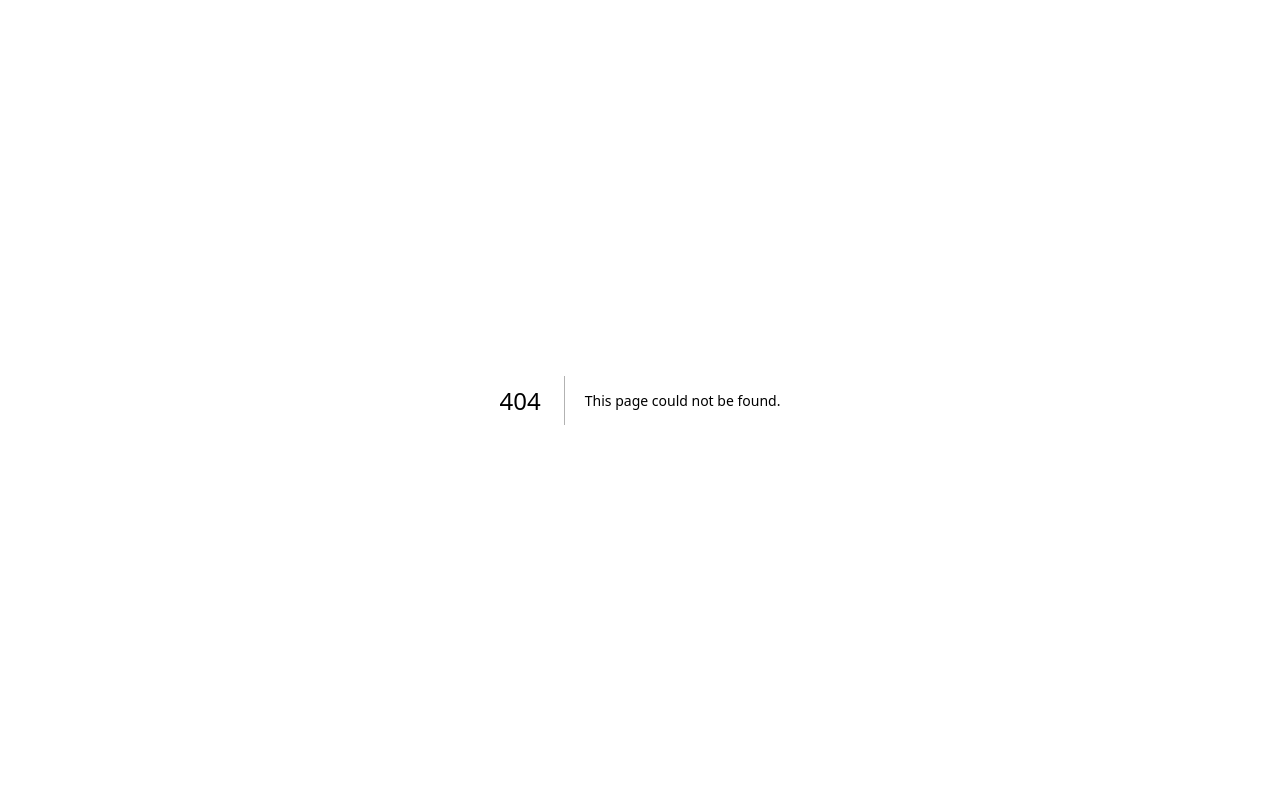
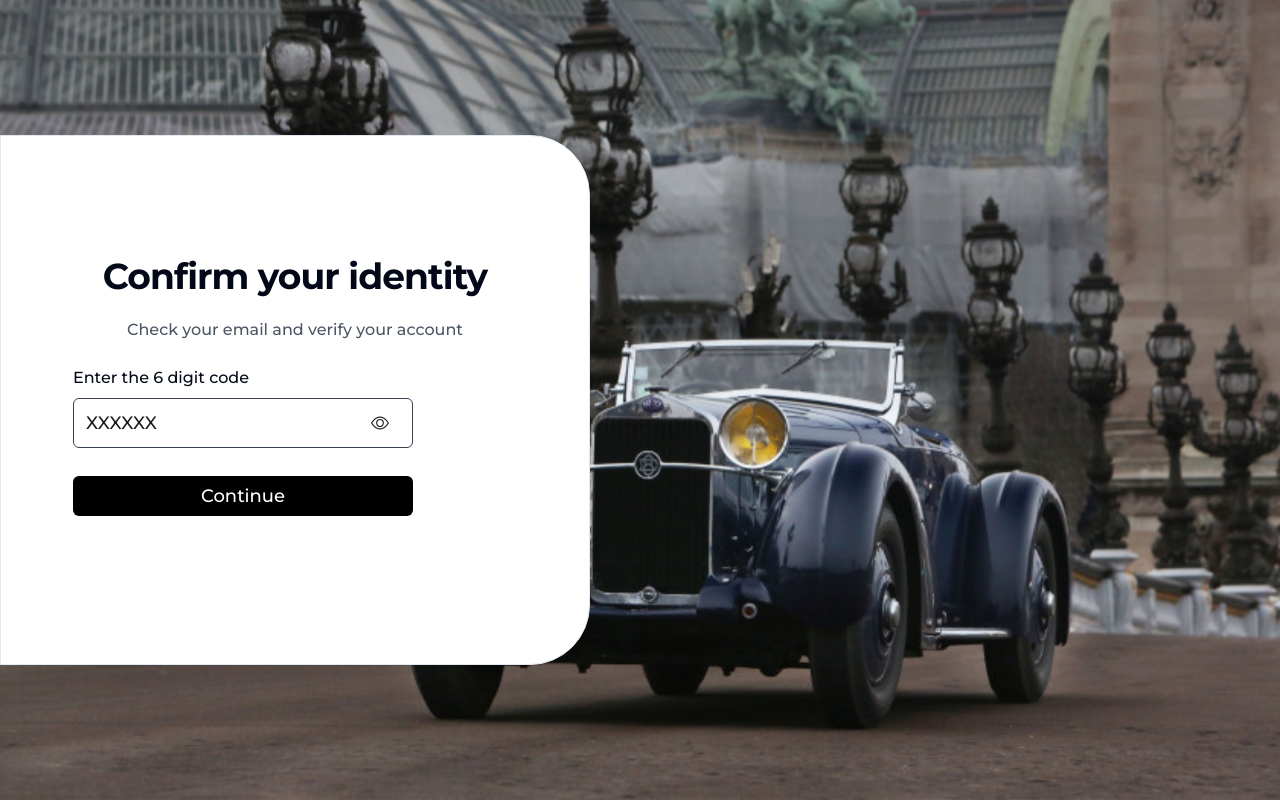
Before and after one commit to d2ni3l/Pastauction, a Next.js app: page /auth/confirmidentity in a window 1280 px wide. Before the commit this address had no page. Built offline with nearby package versions, Linux system fonts and the light colour scheme.

Commit message:
confirm identify

```diff
--- /dev/null
+++ b/src/app/auth/confirmidentity/page.tsx
@@ -0,0 +1,12 @@
+import ConfirmIdentity from '@/components/auth/Confirmdentity'
+import React from 'react'
+
+export default function page() {
+  return (
+    <div className='w-screen h-screen sign-background flex items-center justify-start'>
+
+
+        <ConfirmIdentity/>
+    </div>
+  )
+}
--- a/src/app/validators/auth.ts
+++ b/src/app/validators/auth.ts
@@ -17,3 +17,7 @@ export const loginSchema = z.object({
 export const forgotPasswordSchema = z.object({
     email: z.string().email()
 })
+
+export const confirmIdentitySchema = z.object({
+    password: z.string().email()
+})
--- /dev/null
+++ b/src/components/auth/Confirmdentity.tsx
@@ -0,0 +1,134 @@
+"use client";
+import { Button } from "@/components/ui/button";
+import {
+  Card,
+  CardContent,
+  CardDescription,
+  CardHeader,
+  CardTitle,
+} from "@/components/ui/card";
+import { Input } from "@/components/ui/input";
+import Link from "next/link";
+import {
+  Form,
+  FormControl,
+  FormField,
+  FormItem,
+  FormLabel,
+  FormMessage,
+} from "@/components/ui/form";
+import { useForm } from "react-hook-form";
+import { confirmIdentitySchema } from "../../app/validators/auth";
+import { z } from "zod";
+import { zodResolver } from "@hookform/resolvers/zod";
+
+type Input = z.infer<typeof confirmIdentitySchema>;
+
+import React, { useState } from "react";
+import Image from "next/image";
+
+export default function ConfirmIdentity() {
+  const [showPassword, setShowPassword] = useState(true);
+
+  const form = useForm<Input>({
+    resolver: zodResolver(confirmIdentitySchema),
+    defaultValues: {
+      password: "",
+    },
+  });
+
+  async function postData(url = "", data = {}) {
+    const response = await fetch(url, {
+      method: "POST",
+      headers: {
+        "Content-Type": "application/json",
+      },
+      body: JSON.stringify(data),
+    });
+
+    return await response.json();
+  }
+  //   const onSubmit = (data: Input) => {
+
+  //     postData("https://pastauction.com/api/v1/login", data)
+  //     .then((response) => {
+  //         console.log(response);
+  //     })
+  //     .catch((error) => {
+  //         console.error("Error:", error);
+  //     });
+
+  //   };
+  const handleSubmit = () => {};
+
+  console.log(form.watch());
+  return (
+    <div className=''>
+      <Card className='md:w-[590px] w-[370px] rounded-r-[60px] '>
+        <CardHeader className='items-center'>
+          <CardTitle className='font-semibold py-2 text-lg md:text-4xl pt-24 '>
+            Confirm your identity
+          </CardTitle>
+          <CardDescription className='text-gray-600 text-sm md:text-base text-left pt-2 font-medium'>
+            Check your email and verify your account
+          </CardDescription>
+        </CardHeader>
+        <CardContent>
+          <Form {...form}>
+            <form
+              onSubmit={form.handleSubmit(handleSubmit)}
+              className='px-12 space-y-7 justify-start items-start flex flex-col'>
+              <FormField
+                control={form.control}
+                name='password'
+                render={({ field }) => (
+                  <FormItem>
+                    <FormLabel className='md:text-base text-sm font-medium'>
+                      Enter the 6 digit code
+                    </FormLabel>
+                    <div className='flex relative items-center'>
+                      <FormControl>
+                        <Input
+                          className={`${
+                            showPassword ? "" : "hide-password"
+                          } md:w-[340px] placeholder:font-medium placeholder:text-black/90 py-6 text-lg border-gray-700`}
+                          placeholder='XXXXXX'
+                          {...field}
+                        />
+                      </FormControl>
+                      <button
+                        type='button'
+                        className='absolute right-6 '
+                        onClick={() => {
+                          setShowPassword(!showPassword);
+                        }}>
+                        <Image
+                          src='/images/password-eye.svg'
+                          alt='hise password'
+                          width='18'
+                          height='18'
+                        />
+                      </button>
+                    </div>
+
+                    <FormMessage />
+                  </FormItem>
+                )}
+              />
+
+              <div className='flex justify-center items-center'>
+                <Button
+                  className='md:px-32 px-[4.8rem] text-md md:text-lg py-2 mr-4'
+                  variant='blackWide'
+                  type='submit'>
+                  Continue
+                </Button>
+              </div>
+              <div className='pb-24'></div>
+            </form>
+          </Form>
+        </CardContent>
+      </Card>
+    </div>
+  );
+}
```
